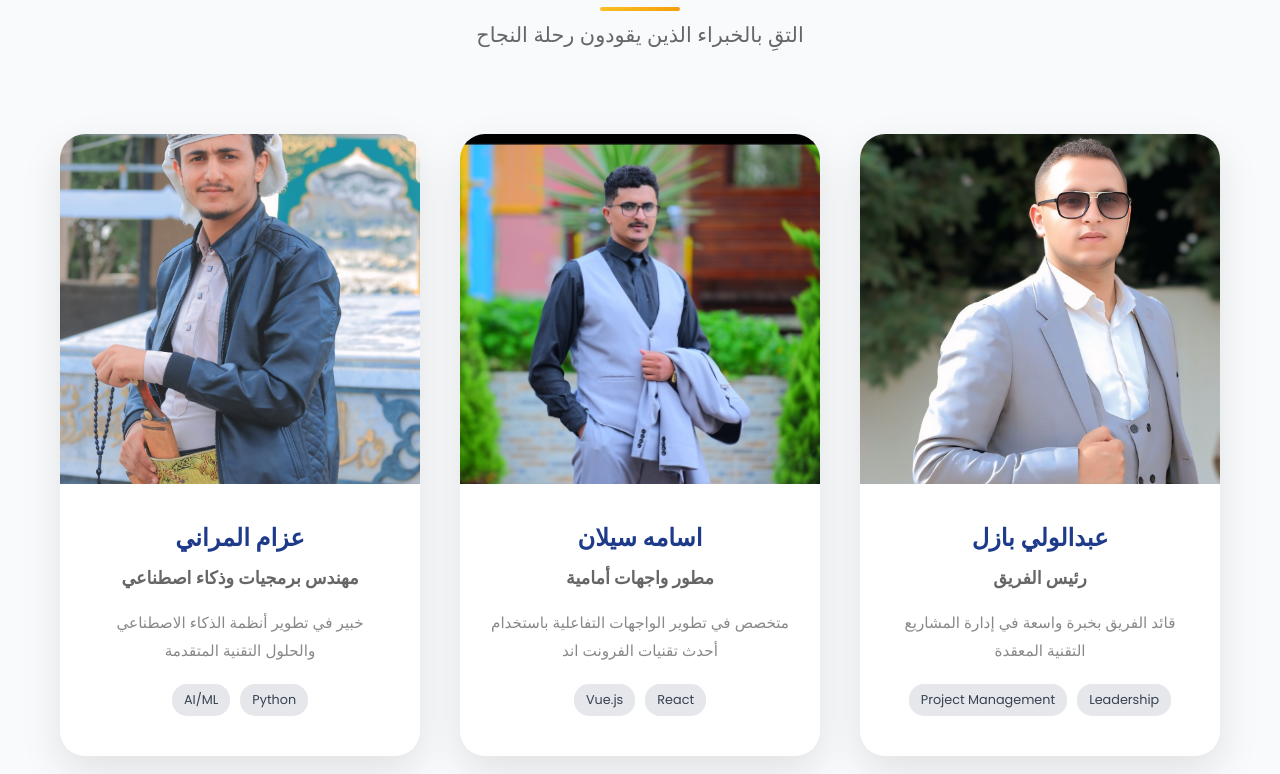
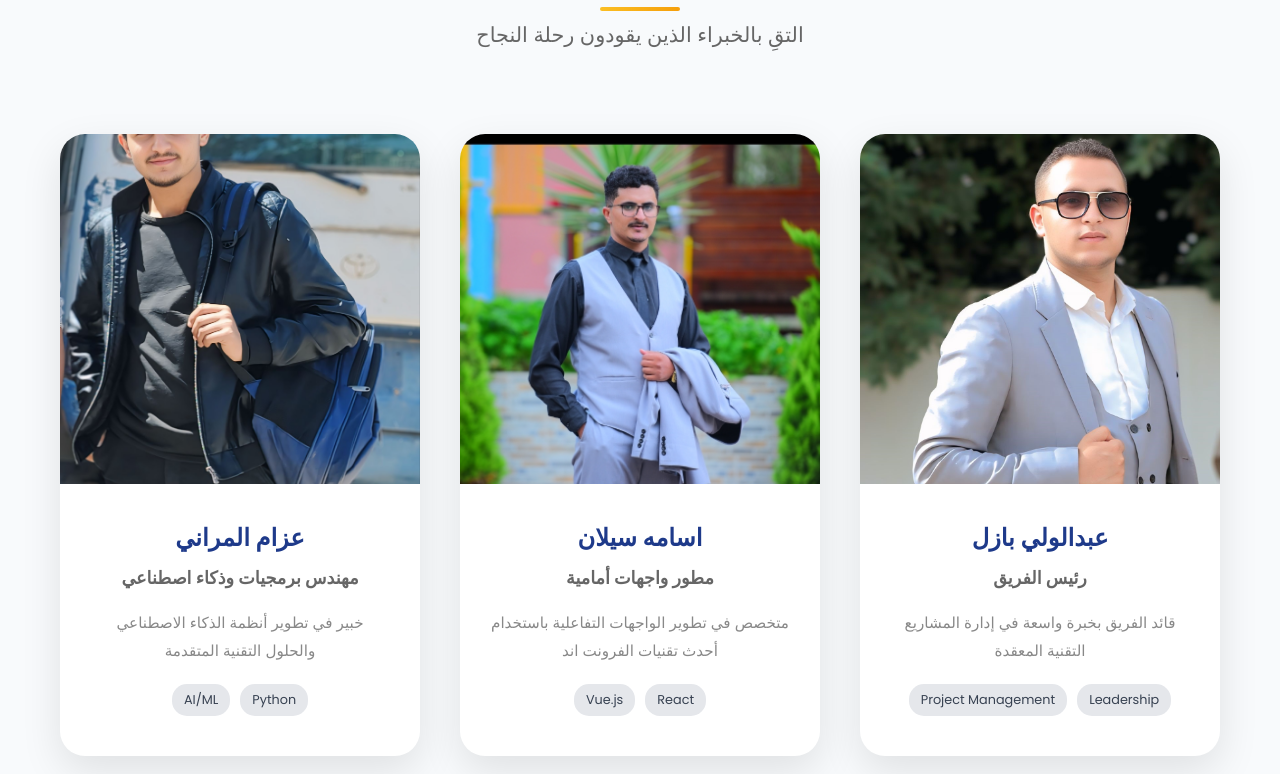
Before and after one commit to abdalwely/my-pr, a website built with Vite: page index.html in a window 1280 px wide. Shown: the part 3680-4454 px from the top of the page. Built offline with nearby package versions, Linux system fonts and the light colour scheme; no server answers; animation ran at ten frames a second.

Commit message:
تحديث جديد موووووخنوخنخنع

```diff
--- a/index.html
+++ b/index.html
@@ -302,7 +302,7 @@
                 </div>
                 <div class="team-card" data-aos="zoom-in" data-aos-delay="300">
                     <div class="team-image">
-                        <img src="images/Screenshot_٢٠٢٤١٠١١-١٩٠٨٠٠_Gallery.jpg" alt="عزام المراني">
+                        <img src="images/20250704_173834.jpg" alt="عزام المراني">
                         <div class="team-overlay">
                             <div class="social-links">
                                 <a href="#" class="social-link"><i class="fab fa-linkedin"></i></a>
```
